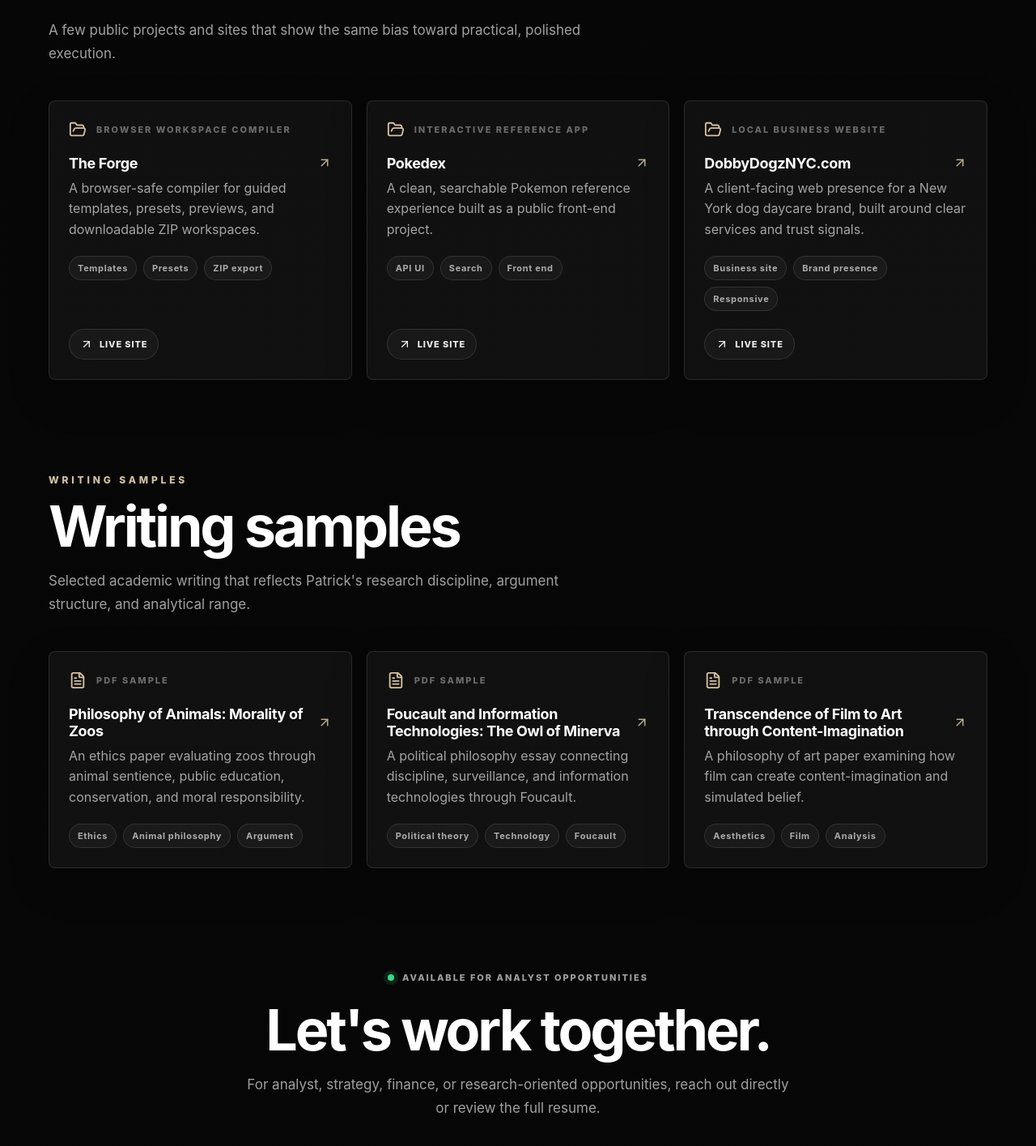
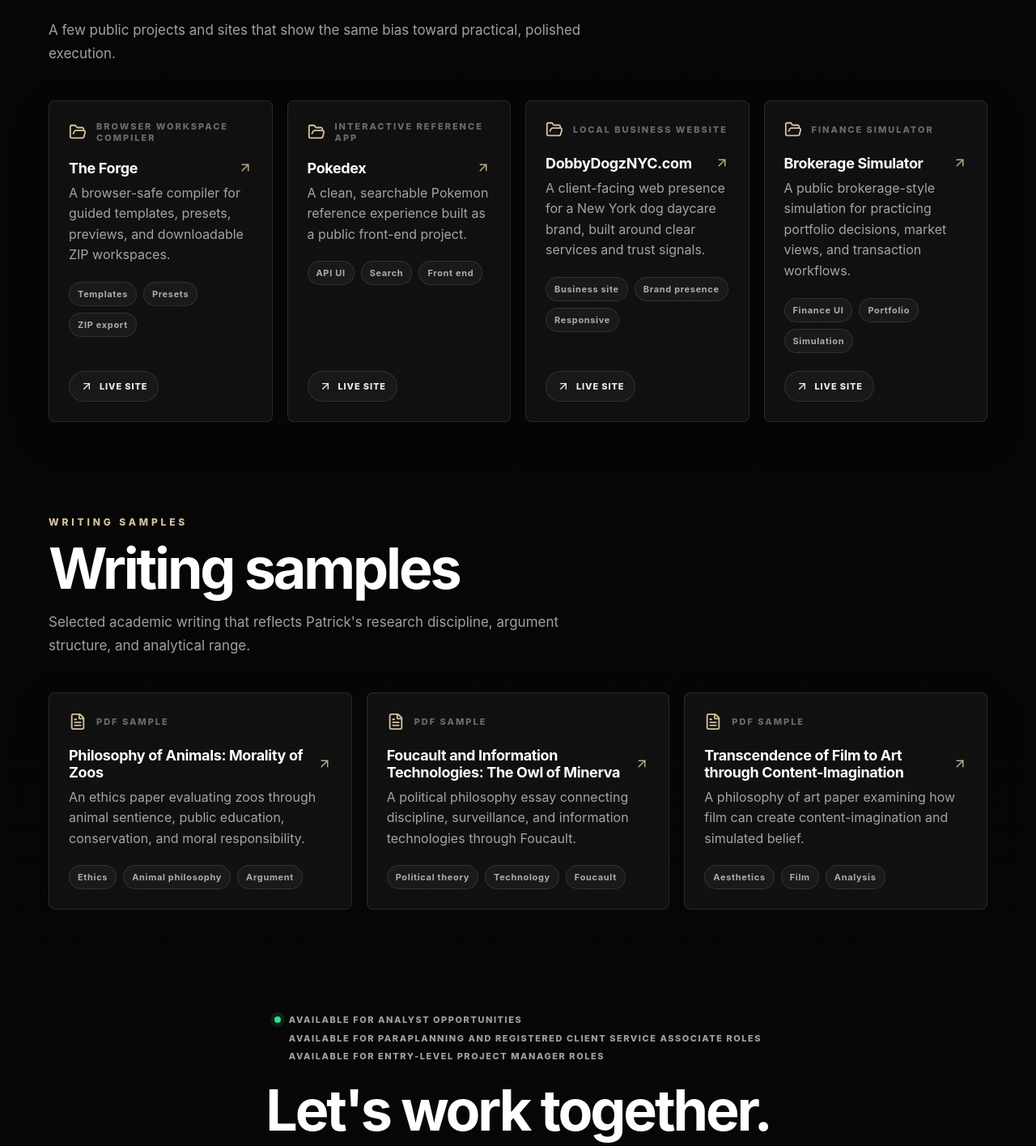
Before and after one commit to grogusungjinwoo/PatrickOttleyPortfolio, a React (Vite) app: page / in a window 1280 px wide. Shown: the part 4700-6115 px from the top of the page at 81% size. Built offline with nearby package versions, Linux system fonts and the light colour scheme.

Commit message:
Add brokerage project and availability roles

```diff
--- a/src/App.css
+++ b/src/App.css
@@ -514,6 +514,10 @@
   gap: 18px;
 }
 
+.build-grid {
+  grid-template-columns: repeat(4, minmax(0, 1fr));
+}
+
 .skills-grid {
   grid-template-columns: repeat(4, minmax(0, 1fr));
 }
@@ -636,23 +640,36 @@
 
 .availability {
   display: inline-flex;
-  align-items: center;
+  align-items: flex-start;
   gap: 10px;
   margin-bottom: 24px;
   color: var(--muted);
   font-size: 11px;
   font-weight: 800;
-  letter-spacing: 0.18em;
+  letter-spacing: 0.14em;
+  line-height: 1.5;
+  text-align: left;
   text-transform: uppercase;
 }
 
-.availability span {
+.availability-dot {
   position: relative;
+  flex: 0 0 auto;
   width: 8px;
   height: 8px;
+  margin-top: 4px;
   border-radius: 50%;
   background: var(--green);
   box-shadow: 0 0 0 5px rgba(57, 217, 138, 0.12);
+}
+
+.availability-list {
+  display: grid;
+  gap: 6px;
+  max-width: min(650px, calc(100vw - 82px));
+  margin: 0;
+  padding: 0;
+  list-style: none;
 }
 
 .contact-actions {
--- a/src/App.tsx
+++ b/src/App.tsx
@@ -45,6 +45,12 @@
   { value: '2', label: 'Years in financial services' },
   { value: '$2M', label: 'Average prospective AUM pipeline' },
   { value: '250+', label: 'Daily targeted outreach calls' },
+]
+
+const availabilityRoles = [
+  'Available for analyst opportunities',
+  'Available for Paraplanning and Registered Client Service Associate roles',
+  'Available for Entry-Level Project Manager roles',
 ]
 
 const experiences = [
@@ -144,6 +150,15 @@
     sourceUrl: 'https://github.com/grogusungjinwoo/dobbydogz-website',
     liveUrl: 'https://www.dobbydogznyc.com/',
     tags: ['Business site', 'Brand presence', 'Responsive'],
+  },
+  {
+    title: 'Brokerage Simulator',
+    type: 'Finance simulator',
+    description:
+      'A public brokerage-style simulation for practicing portfolio decisions, market views, and transaction workflows.',
+    sourceUrl: 'https://github.com/grogusungjinwoo/Brokerage-Simulator',
+    liveUrl: 'https://grogusungjinwoo.github.io/Brokerage-Simulator/',
+    tags: ['Finance UI', 'Portfolio', 'Simulation'],
   },
 ]
 
@@ -533,8 +548,12 @@
 
       <section id="contact" className="contact-section">
         <div className="availability">
-          <span aria-hidden="true" />
-          Available for analyst opportunities
+          <span className="availability-dot" aria-hidden="true" />
+          <ul className="availability-list" aria-label="Role availability">
+            {availabilityRoles.map((role) => (
+              <li key={role}>{role}</li>
+            ))}
+          </ul>
         </div>
         <h2>Let's work together.</h2>
         <p>
```
Also changed, not shown: 1 other file (tests, documents, lock files or other folders).
